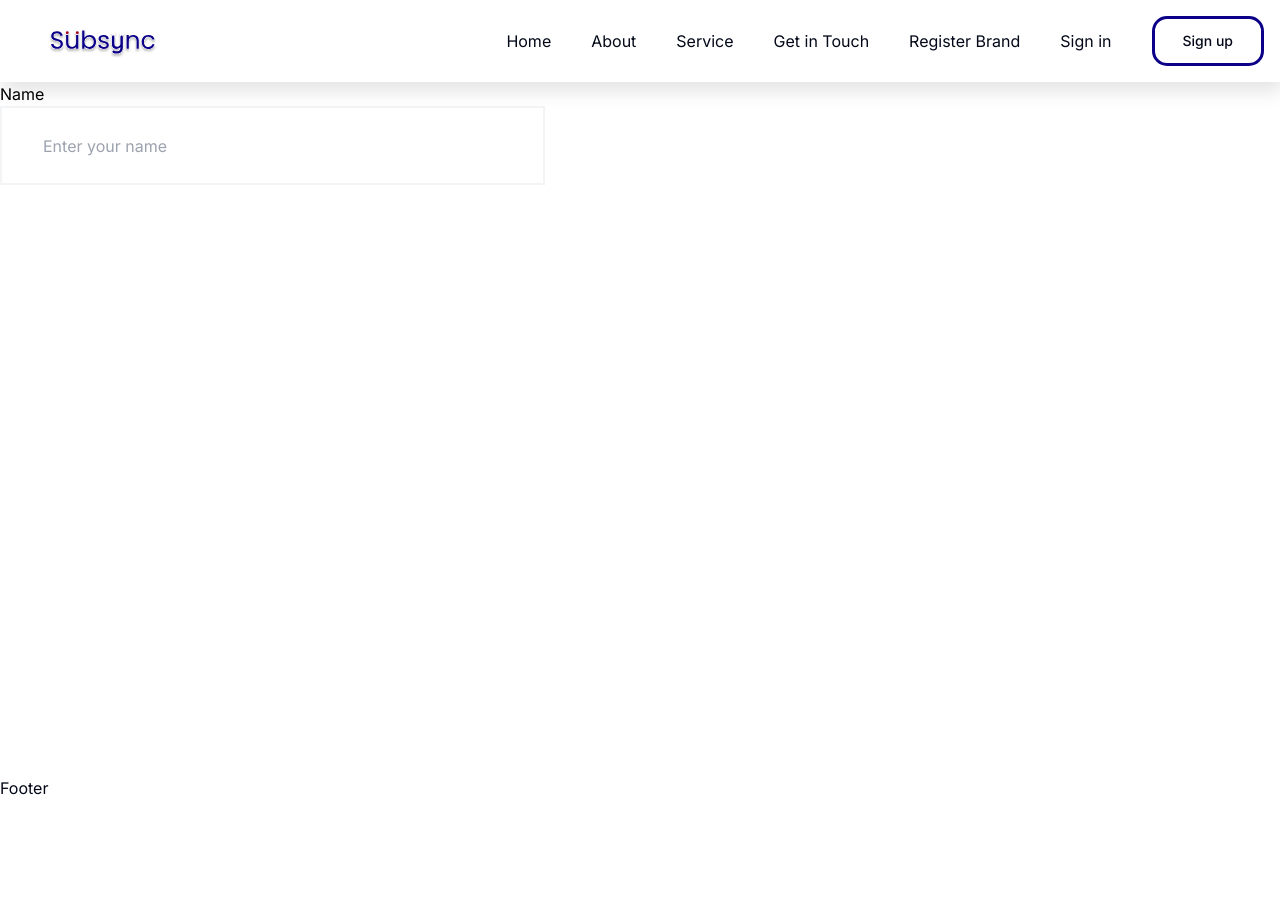
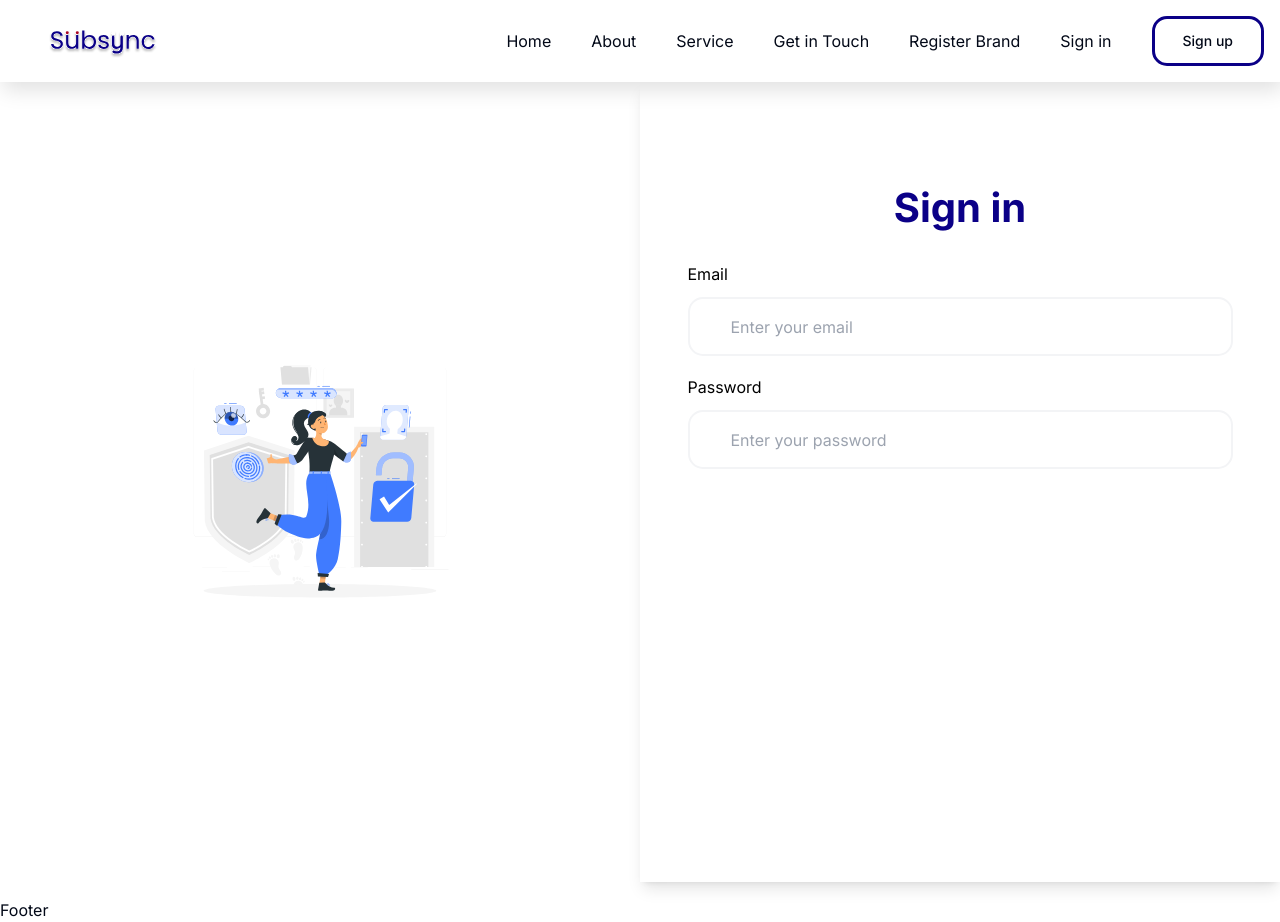
Before and after one commit to highfee/subsync-newsletter, a Next.js app: page /brand/login in a window 1280 px wide. Before the commit the page ends 800 px from the top, so only its background shows below. Built offline with nearby package versions, Linux system fonts and the light colour scheme.

Commit message:
ab second sign in commit

```diff
--- a/app/brand/(auth)/login/page.jsx
+++ b/app/brand/(auth)/login/page.jsx
@@ -1,13 +1,31 @@
 import React from 'react'
-import InputField from '@/components/ui/inputfeild'
+import Image from 'next/image'
+import { Button, buttonVariants, InputField, SocialMediaButton } from '@/components/ui'
+
 
 const BrandLogin = () => {
   return (
-    <div>
-    <form>
-    <InputField label="Name" placeholder="Enter your name" id="name" />
-    {/* Other form fields */}
-  </form>
+    <div className='flex w-full h-[100vh]'>
+      <div className='flex-1  flex items-center justify-center'>
+        <div className="hidden md:block">
+          <Image
+            src="/images/brandLogin.svg"
+            width="500"
+            height="500"
+            alt=""
+            className="min-w-full max-h-[300px]"
+          />
+        </div>
+      </div>
+      <div className='flex-1  shadow-lg flex flex-col items-center '>
+        <div className='w-full flex justify-center items-center mt-24 mb-[24px]'>
+          <h1 className='text-[40px] font-bold text-[#0B0087]'>Sign in</h1>
+        </div>
+        <form className='w-[90%] flex flex-col items-center'>
+          <InputField label="Email" placeholder="Enter your email" id="email" type="email"/>
+          <InputField label="Password" placeholder="Enter your password" id="password" type="password" />
+        </form>
+      </div>
     </div>
   )
 }
--- /dev/null
+++ b/components/ui/index.js
@@ -0,0 +1,6 @@
+import { Button, buttonVariants } from "./button";
+import InputField from "./inputfeild";
+import SocialMediaButton from "./socialBotton";
+
+
+export {Button, buttonVariants, InputField, SocialMediaButton}
--- a/components/ui/inputfeild.jsx
+++ b/components/ui/inputfeild.jsx
@@ -1,12 +1,14 @@
 import React from 'react';
 
-const InputField = ({ label, placeholder, ...restProps }) => {
+const InputField = ({ label, type, placeholder, ...restProps }) => {
   return (
     <div className="w-[545px] h-[113px]">
-      <label className='text-[#000000] mb-[11px] font-[15px]' htmlFor={restProps.id}>{label}</label>
+      <div className='mb-[11px]'>
+      <label className='text-[#000000]  font-[15px]' htmlFor={restProps.id}>{label}</label>
+      </div>
       <input
-      className='border-2 border-gray-100 border-r-15 w-full h-[79px] py-[28px] px-[41px]'
-        type="text"
+        className='border-2 border-gray-100 rounded-[15px] w-full h-[59px] py-[15px] px-[41px] outline-none active:border-gray-100 '
+        type={type}
         placeholder={placeholder}
         {...restProps}
       />
--- /dev/null
+++ b/components/ui/socialBotton.jsx
@@ -0,0 +1,17 @@
+import React from 'react';
+
+const SocialMediaButton = ({ icon, text, colorClass, onClick }) => {
+  return (
+    <div>
+        <button
+        onClick={onClick}
+        className='flex border border-gray-100 items-center text-[#0B0087] rounded-[15px] py-2 px-4 focus:outline-none focus:ring focus:ring-opacity-50 hover:bg-opacity-90 transition duration-300 ease-in-out'
+        >
+        <span className="mr-2 w-[52px] h-[52px]">{icon}</span>
+        <span className='text-[30px] font-semibold text-[#0B0087]'>{text}</span>
+        </button>
+    </div>
+  );
+};
+
+export default SocialMediaButton;
--- a/lib/utils.js
+++ b/lib/utils.js
@@ -24,6 +24,6 @@ export const navLinks = [
   },
   {
     name: "Register Brand",
-    link: "/contact",
+    link: "/brand/login",
   },
 ];
```
Also changed, not shown: public/images/brandLogin.svg (added).
